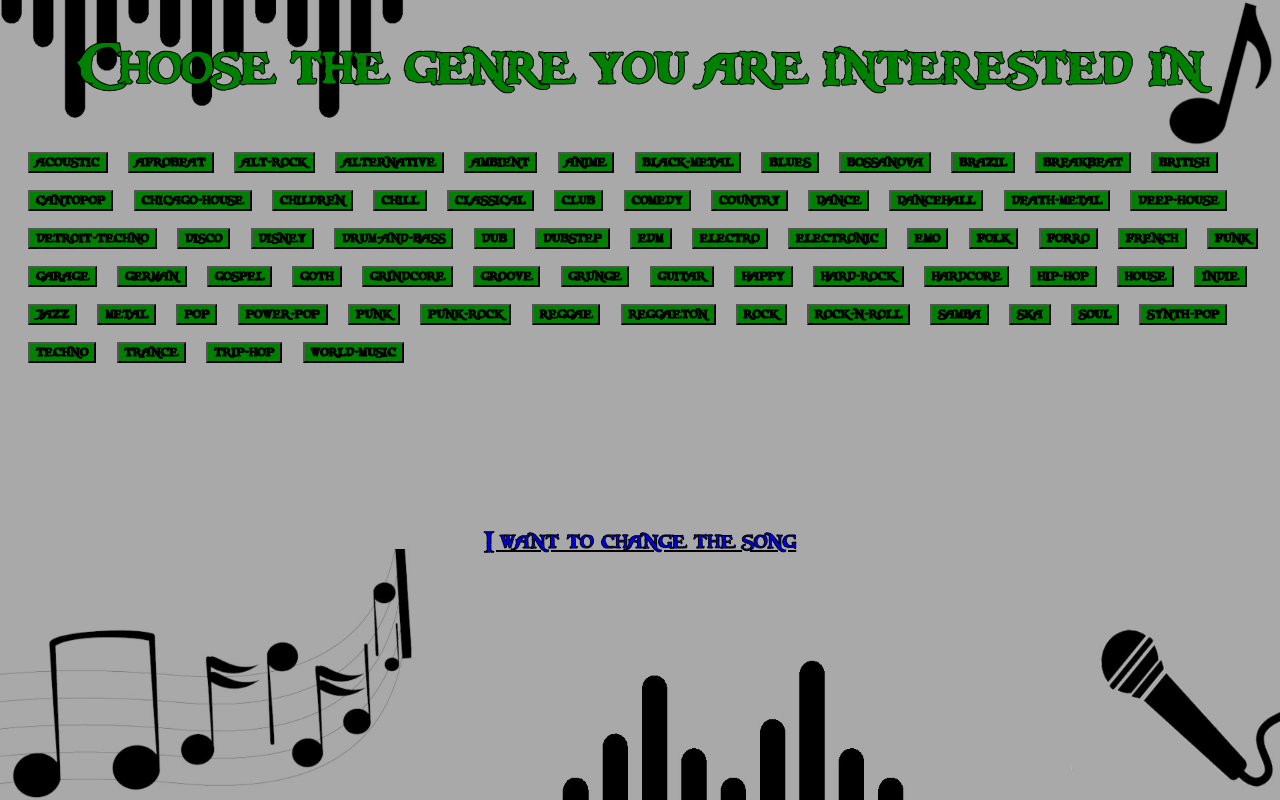
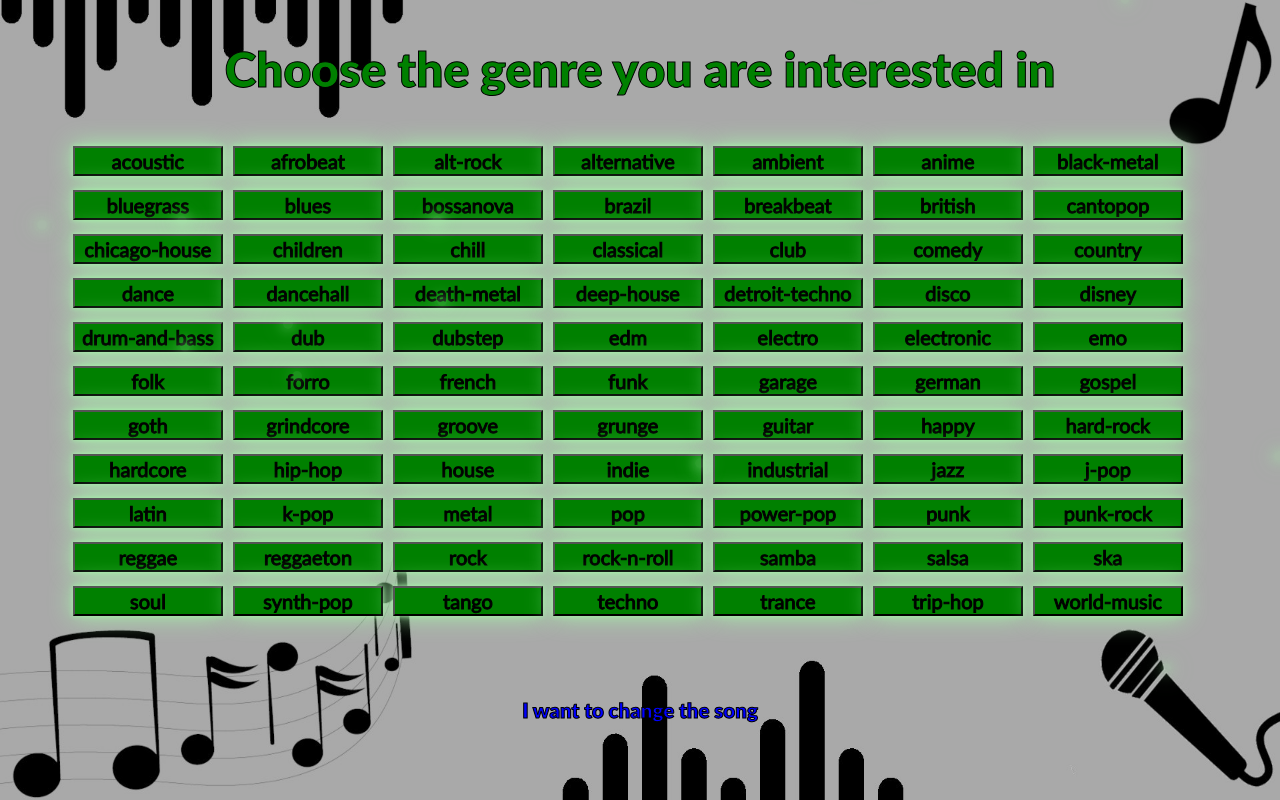
Before and after one commit to 0lch4/Aplikacja-do-polecania-muzyki, a FastAPI app: template app/templates/genres.html in a window 1280 px wide. Run offline with FastAPI, Linux system fonts and the light colour scheme; the template is opened without the code that fills it, so the values that code supplies are empty.

Commit message:
huge visual update: better css, new animations, new js, new fonts, new genres

```diff
--- a/app/data/genres/genres.txt
+++ b/app/data/genres/genres.txt
@@ -5,6 +5,7 @@
 ambient
 anime
 black-metal
+bluegrass
 blues
 bossanova
 brazil
@@ -50,7 +51,11 @@
 hip-hop
 house
 indie
+industrial
 jazz
+j-pop
+latin
+k-pop
 metal
 pop
 power-pop
@@ -61,9 +66,11 @@
 rock
 rock-n-roll
 samba
+salsa
 ska
 soul
 synth-pop
+tango
 techno
 trance
 trip-hop
--- a/app/recomendation/neural.py
+++ b/app/recomendation/neural.py
@@ -71,9 +71,11 @@
         prediction = model.predict(x_norm[_].reshape(1, 11))
         results.append(prediction.tolist()[0])
 
-    #creates dict with new parameters, first 6 are in float x.xxx format, rest in int format  # noqa: E501
+    # creates dict with new parameters, first 6 are in float x.xxx format, rest in int format  # noqa: E501
     results_dict = {
-        key: round(np.mean([result[place] for result in results]), None if place > 5 else 3)  # noqa: E501
+        key: round(
+            np.mean([result[place] for result in results]), None if place > 5 else 3
+        )  # noqa: E501
         for place, key in enumerate(PARAMETERS)
     }
 
--- a/app/static/css/genres.css
+++ b/app/static/css/genres.css
@@ -1,6 +1,11 @@
 @font-face {
     font-family: 'Music-font';
-    src: url('../font/Caribbean.ttf');
+    src: url('../font/Lato-Regular.ttf');
+  }
+
+@font-face {
+    font-family: 'Big-Music-font';
+    src: url('../font/Lato-Black.ttf');
   }
 
 body {
@@ -8,18 +13,18 @@
     background-size: 100vw 100vh;
     background-repeat: no-repeat;
     color: green;
-    font-family: 'Music-font';
+    font-family: 'Big-Music-font';
     font-size: 2.5vw;
     -webkit-text-stroke: 1px black;}
 
+
 input[type=submit] {
-    font-family: 'Music-font', sans-serif;
-    font-size: 1vw;
-    text-align: center;
-    background-color: green;
-    scale: 100%;
-    margin-left: 1.6%;
-
+        font-family: 'Music-font', sans-serif;
+        font-size: 20px;
+        text-align: center;
+        background-color: green;
+        width: 150px;
+        margin: 5px;
       }
 
 h2 {
@@ -27,7 +32,7 @@
     }
 
 a {
-    margin-top: 10%;
+    margin-top: 3%;
     display: block;
     text-align: center;
     font-size: 1.6vw;
@@ -35,6 +40,53 @@
     margin-right: 37%;
 }
 
-a:visited {
+.genre-button{
+    box-shadow: 0 0 5px rgb(164, 244, 168),
+    0 0 25px rgb(164, 244, 168);
+}
+.genre-button:hover{
+    box-shadow: 0 0 5px rgb(164, 244, 168),
+    0 0 25px rgb(164, 244, 168),
+    0 0 50px rgb(164, 244, 168),
+    0 0 100px rgb(164, 244, 168),
+    0 0 200px rgb(164, 244, 168);
+}
+
+#genreButtons {
+    margin-left: 60px;
+  }
+
+a {
     color: blue;
+    text-decoration: none;
+    transition: text-decoration 0.3s ease;
   }
+
+a:hover {
+    text-decoration: underline;
+  }
+
+@keyframes floating {
+  0% {
+    transform: translateX(-50%) translateY(0);
+    opacity: 0.4;
+    box-shadow: 0 0 15px rgb(164, 244, 168), 0 0 35px rgb(164, 244, 168);
+  }
+  100% {
+    transform: translateX(-50%) translateY(-100vh);
+    opacity: 0.8;
+    box-shadow: 0 0 5px rgb(164, 244, 168), 0 0 5px rgb(164, 244, 168), 0 0 50px rgb(164, 244, 168), 0 0 100px rgb(164, 244, 168), 0 0 200px rgb(164, 244, 168);
+  }
+}
+
+.light {
+  position: fixed;
+  top: 100%;
+  left: 0;
+  transform: translateX(-50%);
+  width: 10px;
+  height: 10px;
+  background-color: rgba(164, 244, 168, 0.4);
+  border-radius: 50%;
+  animation: floating 5s linear infinite;
+}
--- a/app/static/scripts/script.js
+++ b/app/static/scripts/buttons.js
@@ -7,6 +7,7 @@
             button.type = 'submit';
             button.name = 'genre';
             button.value = genre;
+            button.classList.add('genre-button');
 
             genreButtonsDiv.appendChild(button);
             button.addEventListener('click', function(event) {
--- /dev/null
+++ b/app/static/scripts/lights.js
@@ -0,0 +1,12 @@
+function initializeLights(width) {
+    const container = document.getElementById('lights-container');
+
+    for (let i = 0; i < 25; i++) {
+        const light = document.createElement('div');
+        light.className = 'light';
+        light.style.left = Math.random() * width + 'vw';
+        light.style.top = Math.random() * 100 + 'vh';
+        light.style.animationDelay = Math.random() * 5 + 's';
+        container.appendChild(light);
+    }
+}
--- a/app/templates/genres.html
+++ b/app/templates/genres.html
@@ -12,7 +12,14 @@
                 <input type="hidden" id="clickedGenre" name="genre">
             </form>
         </div>
-        <script src="app/static/scripts/script.js"></script> <br>
+        <script src="app/static/scripts/buttons.js"></script> <br>
+        <script src="app/static/scripts/lights.js"></script>
+        <script>
+            document.addEventListener('DOMContentLoaded', function() {
+                initializeLights(100);
+            });
+        </script>
         <a href="/">I want to change the song</a>
+        <div id="lights-container"></div>
     </body>
 </html>
```
Also changed, not shown: app/static/css/main.css (+54 -3 lines), app/static/css/result.css (+56 -8 lines), app/templates/main.html (+13 -5 lines), app/templates/result.html (+17 -10 lines), README.md, app/static/font/Lato-Black.ttf (added), app/static/font/Lato-Regular.ttf (added), 1 other file.
